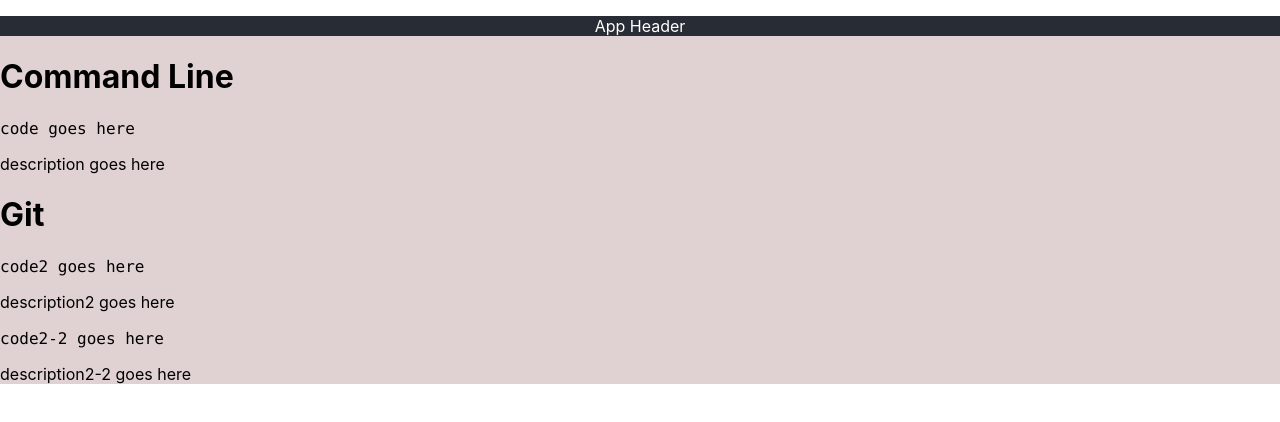
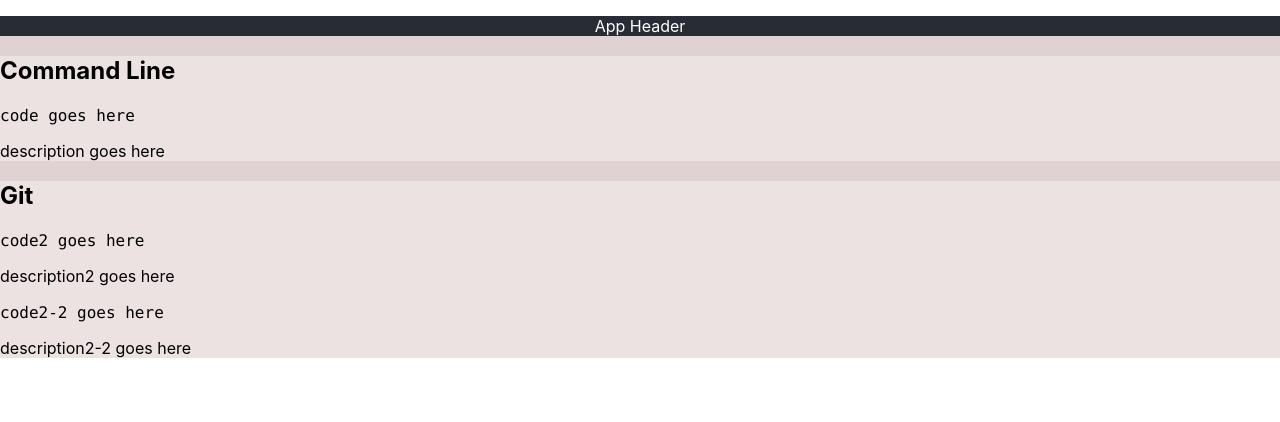
Before and after one commit to davidlongwith/git-helper, a React (Create React App) app: page / in a window 1280 px wide. Shown: the top 422 px of the page. Built offline with nearby package versions, Linux system fonts and the light colour scheme.

Commit message:
improvements, squash bugs

```diff
--- a/src/App.css
+++ b/src/App.css
@@ -8,6 +8,6 @@
   text-align: center;
 }
 
-ul {
-  list-style-type: none;
+.command-group {
+  background-color: rgb(236, 226, 226);
 }
--- a/src/App.js
+++ b/src/App.js
@@ -9,8 +9,12 @@
       </header>
       <div className="Main">
         {commands.map((commandGroup, i) => (
-          <div>
-            <h1 key={i}>{commandGroup.section}</h1>
+          <section
+            id={commandGroup.section.toLowerCase().replace(/ /g, "-")}
+            className="command-group"
+            key={i}
+          >
+            <h1>{commandGroup.section}</h1>
             <div>
               {commandGroup.commands.map((command, i) => (
                 <div key={i}>
@@ -19,7 +23,7 @@
                 </div>
               ))}
             </div>
-          </div>
+          </section>
         ))}
       </div>
     </div>
```
